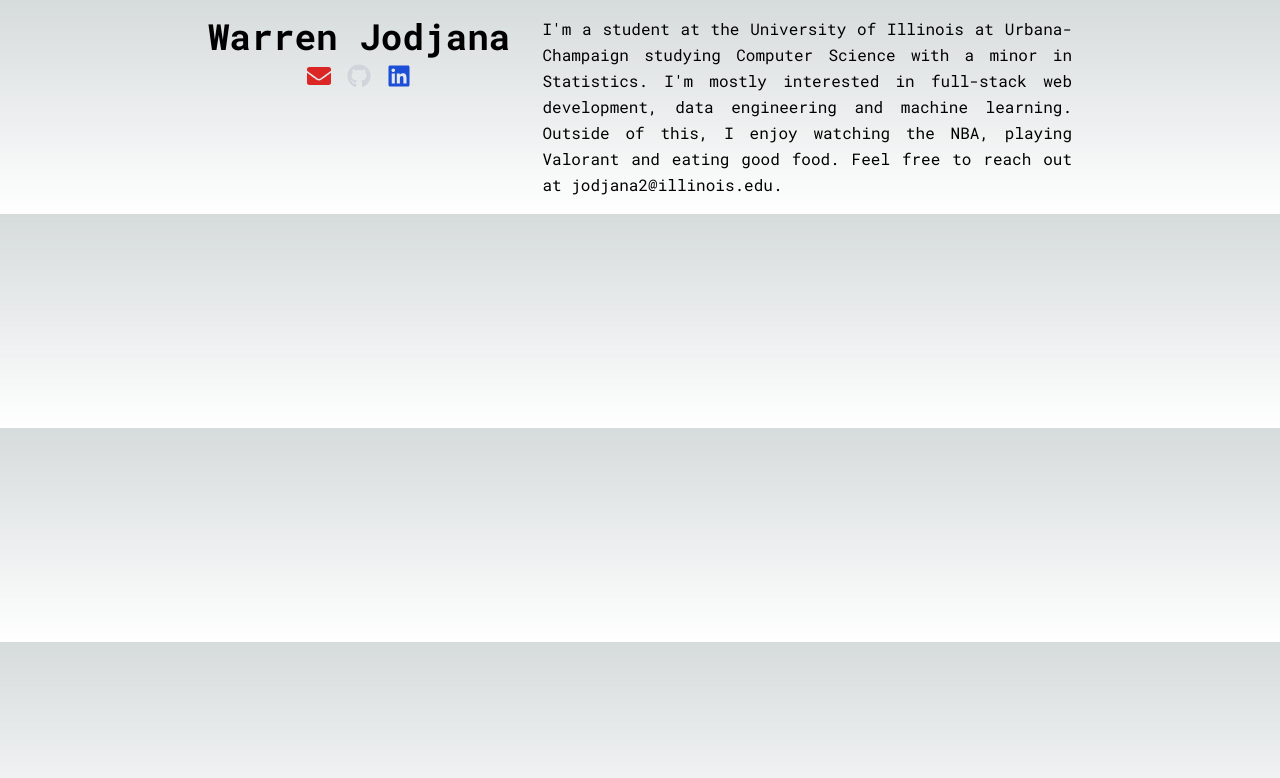
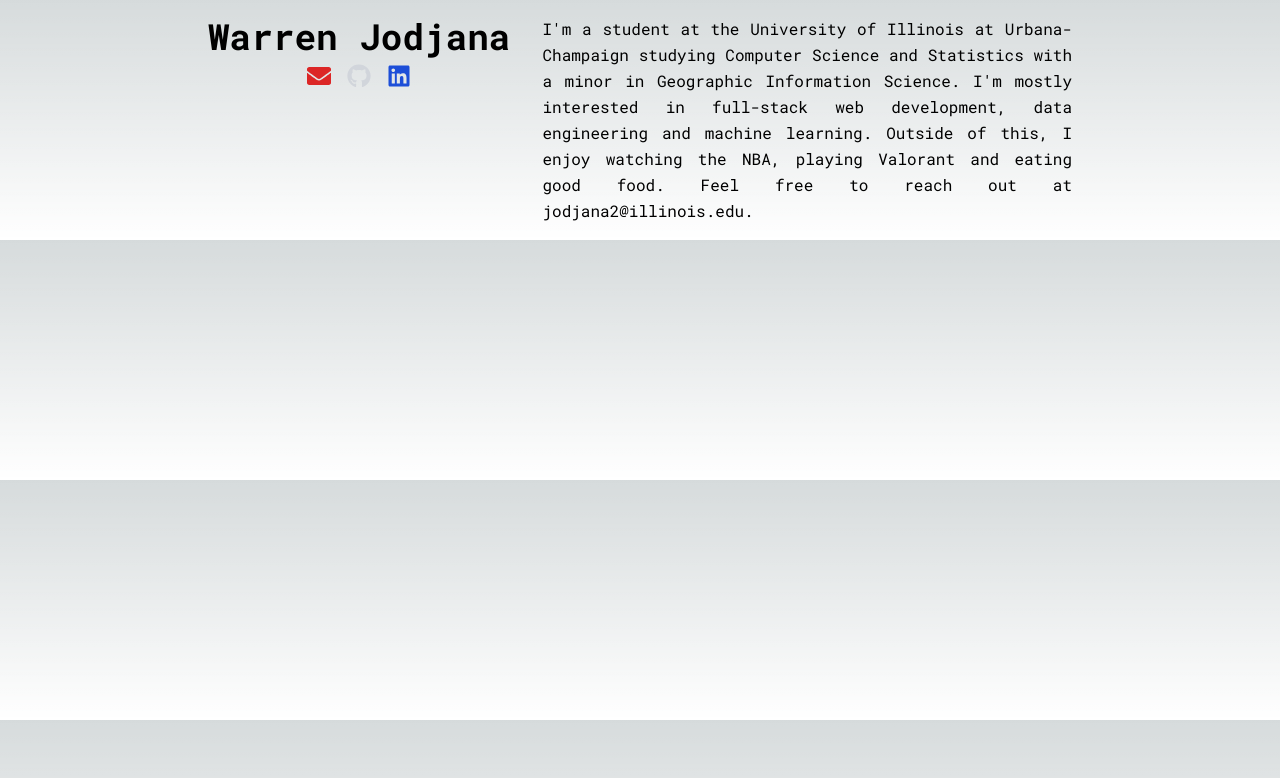
Before and after one commit to wrjodjana/wrjodjana.com, a Next.js app: page /components/information in a window 1280 px wide. Shown: the top 778 px of the page. Built offline with nearby package versions, Linux system fonts and the light colour scheme.

Commit message:
changed starting paragraph

```diff
--- a/app/components/information/page.tsx
+++ b/app/components/information/page.tsx
@@ -22,8 +22,8 @@ export default function InformationSection() {
         </div>
       </div>
       <p className="flex-1 text-md leading-relaxed text-justify">
-        I&apos;m a student at the University of Illinois at Urbana-Champaign studying Computer Science with a minor in Statistics. I&apos;m mostly interested in full-stack web development, data engineering and machine learning. Outside of
-        this, I enjoy watching the NBA, playing Valorant and eating good food. Feel free to reach out at jodjana2@illinois.edu.
+        I&apos;m a student at the University of Illinois at Urbana-Champaign studying Computer Science and Statistics with a minor in Geographic Information Science. I&apos;m mostly interested in full-stack web development, data engineering
+        and machine learning. Outside of this, I enjoy watching the NBA, playing Valorant and eating good food. Feel free to reach out at jodjana2@illinois.edu.
       </p>
     </header>
   );
```
